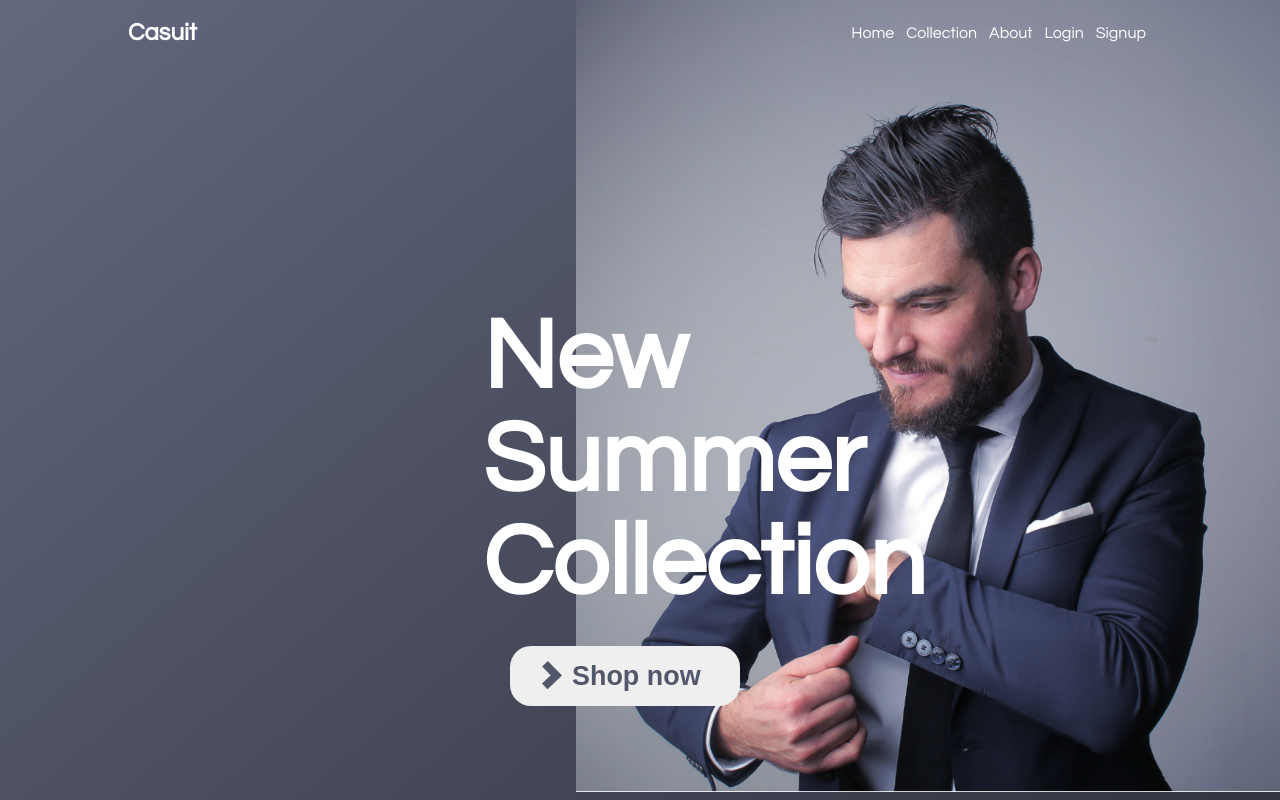
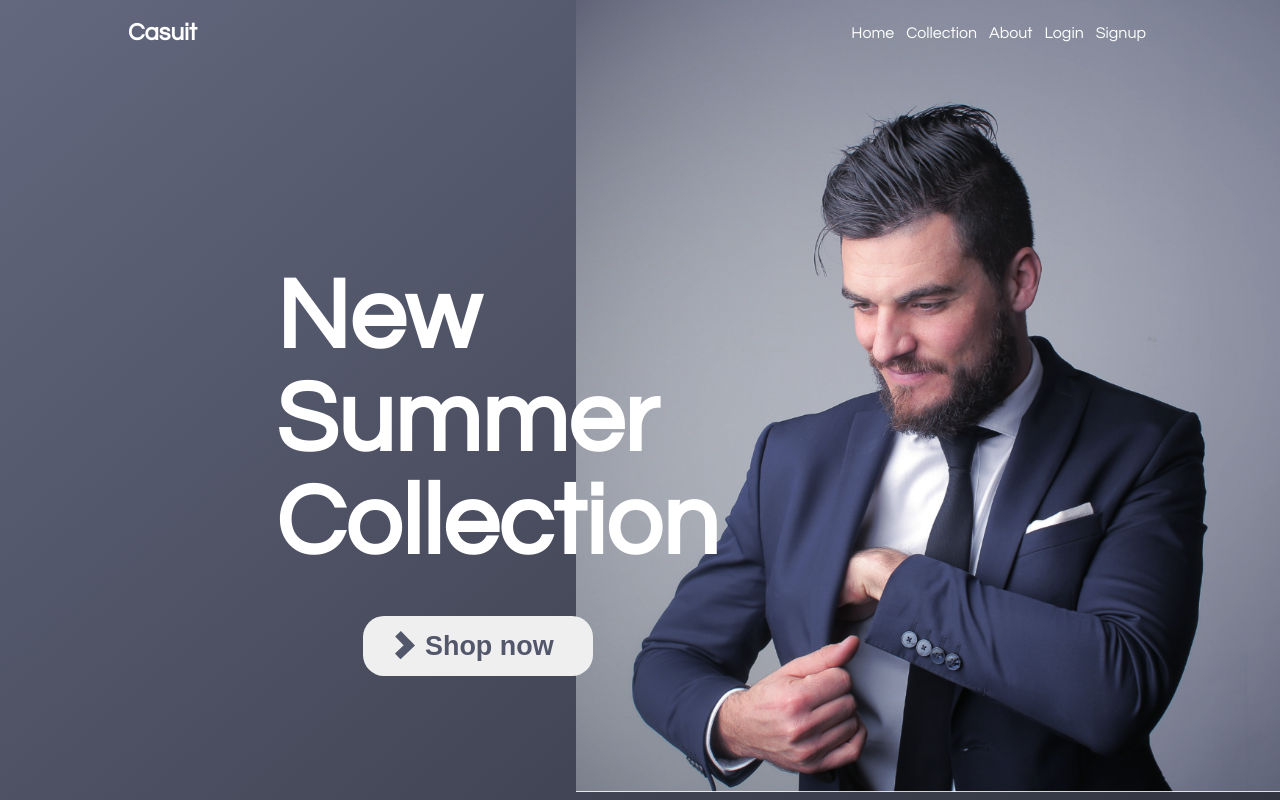
Before and after one commit to Mohamed-ElHadidy/casuit, a plain HTML site: page index.html in a window 1280 px wide. Drawn offline with Linux system fonts and the light colour scheme.

Commit message:
feat: edited the hero left side position

```diff
--- a/styles/styles.css
+++ b/styles/styles.css
@@ -67,14 +67,16 @@ body {
 .hero-left-side {
     width: 45vw;
     position: relative;
+    top: 200px;
+    left: 253px;
 }
 
 .hero-left-side h2 {
     font-size: 100px;
     margin-left: 23px;
     position: absolute;
-    top: 240px;
-    left: 460px;
+    /* top: 240px;
+    left: 460px; */
     width: 75%;
     color: white;
 }
@@ -87,8 +89,8 @@ body {
     font-weight: bold;
     border-radius: 21px;
     position: absolute;
-    top: 580px;
-    left: 510px;
+    top: 350px;
+    left: 110px;
     padding: 13px 30px;
     border-color: transparent;
 }
```
